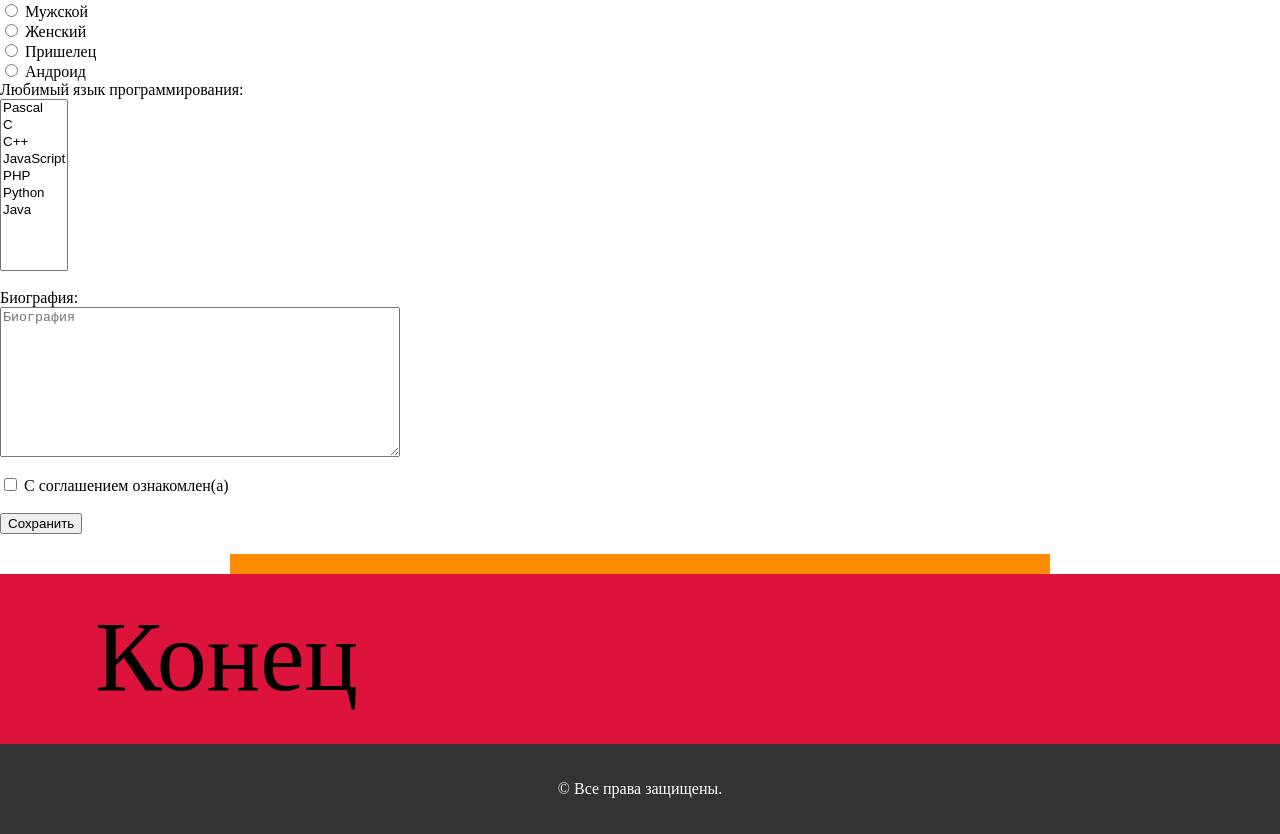
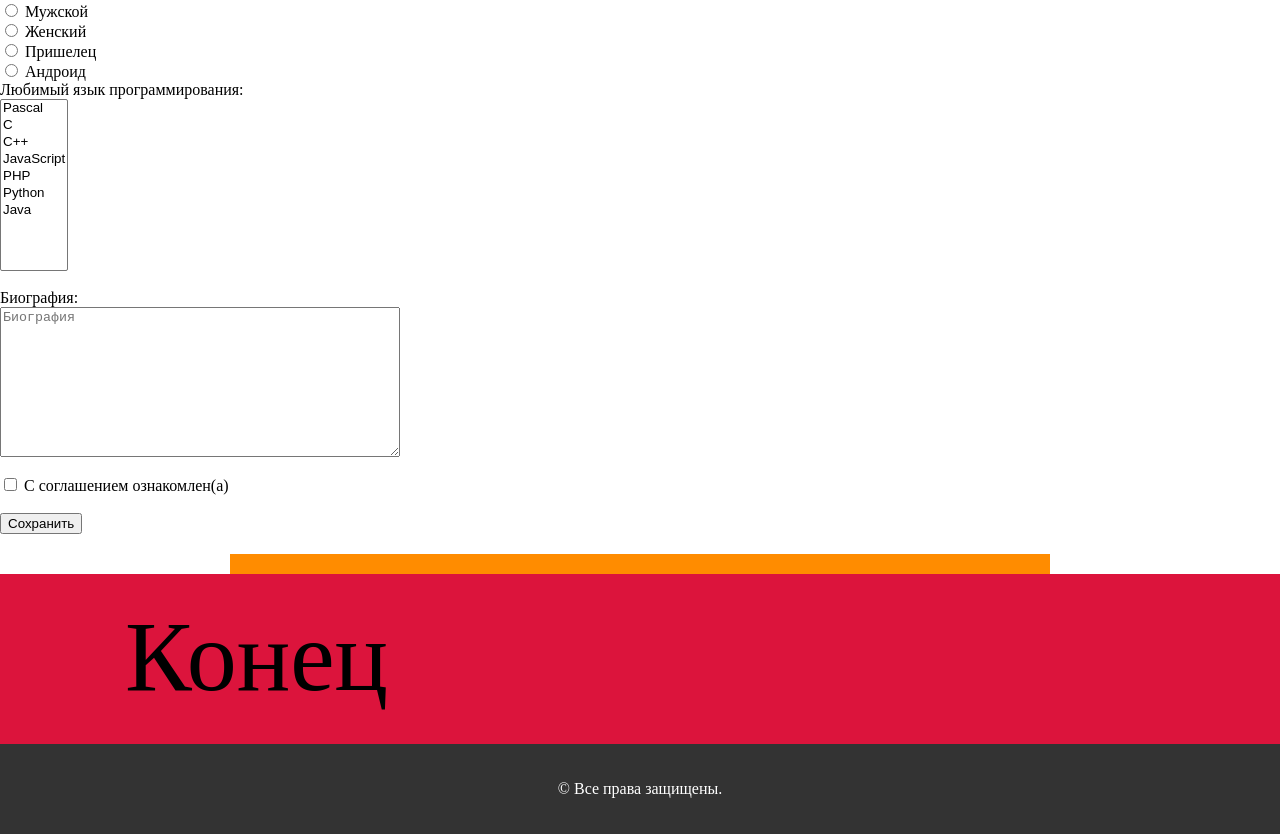
Before and after one commit to gggggggleb09/gggggggleb09.github.io, a plain HTML site: page index.html in a window 1280 px wide. Shown: the part 2084-2918 px from the top of the page. Drawn offline with Linux system fonts and the light colour scheme.

Commit message:
Update index.html

```diff
--- a/index.html
+++ b/index.html
@@ -188,7 +188,7 @@
     </div>
 
     <div style="width:100%; background-color:#dc143c; padding: 25px; height:120px;">
-      <span style="font-size: 100px; padding:70px; ">Конец</span>
+      <span style="font-size: 100px; padding:100px; ">Конец</span>
     </div>
 
   </main>
```
